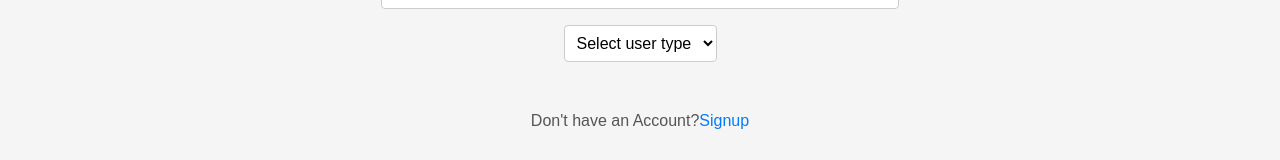
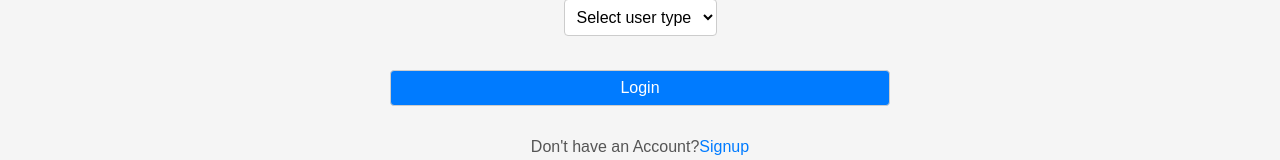
Before and after one commit to kir4nn/Agri-Trading-Sys, a React (Create React App) app in the folder client/: page /login in a window 1280 px wide. Shown: the part 525-685 px from the top of the page. Built offline with nearby package versions, Linux system fonts and the light colour scheme.

Commit message:
fixed login

```diff
--- a/client/src/components/Login.js
+++ b/client/src/components/Login.js
@@ -30,9 +30,9 @@ function Login() {
                     if (loginRes.data === "success") {
                         // Redirect to dashboard based on userType
                         if (userType === 'farmer') {
-                            history("/farmer-dashboard", { state: { id: email } });
+                            history(`/farmer-dashboard/${email}`);
                         } else if (userType === 'buyer') {
-                            history("/buyer-dashboard", { state: { id: email } });
+                            history(`/buyer-dashboard/${email}`);
                         } else {
                             alert("Invalid user type");
                         }
@@ -63,8 +63,7 @@ function Login() {
                     <option value="buyer">Buyer</option>
                 </select>
                 <br />
-                {userType === 'buyer' && <Link to={`/buyer-dashboard/${email}`}><input type="submit" value="Login" /></Link>}
-                {userType === 'farmer' && <Link to={`/farmer-dashboard/${email}`}><input type="submit" value="Login" /></Link>}
+                <input type="submit" value="Login" />
             </form>
             <p>Don't have an Account?<Link to="/signup">Signup</Link></p>
         </div>
```
